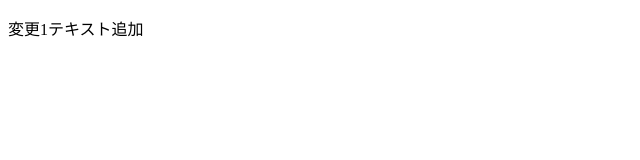
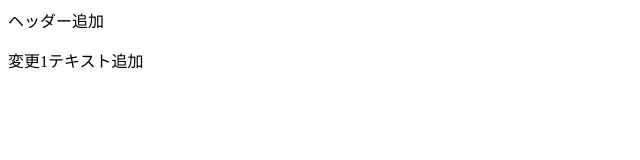
Before and after one commit to K-3daya/git-test2, a plain HTML site: page index.html in a window 1280 px wide. Shown: the whole page, without its empty margins (0-640 px from the left). Drawn offline with Linux system fonts and the light colour scheme.

Commit message:
ヘッダー追加

```diff
--- a/index.html
+++ b/index.html
@@ -6,6 +6,7 @@
 </head>
 
 <body>
+	<header>ヘッダー追加</header>
 	<p>変更1テキスト追加</p>
 </body>
 </html>
```
